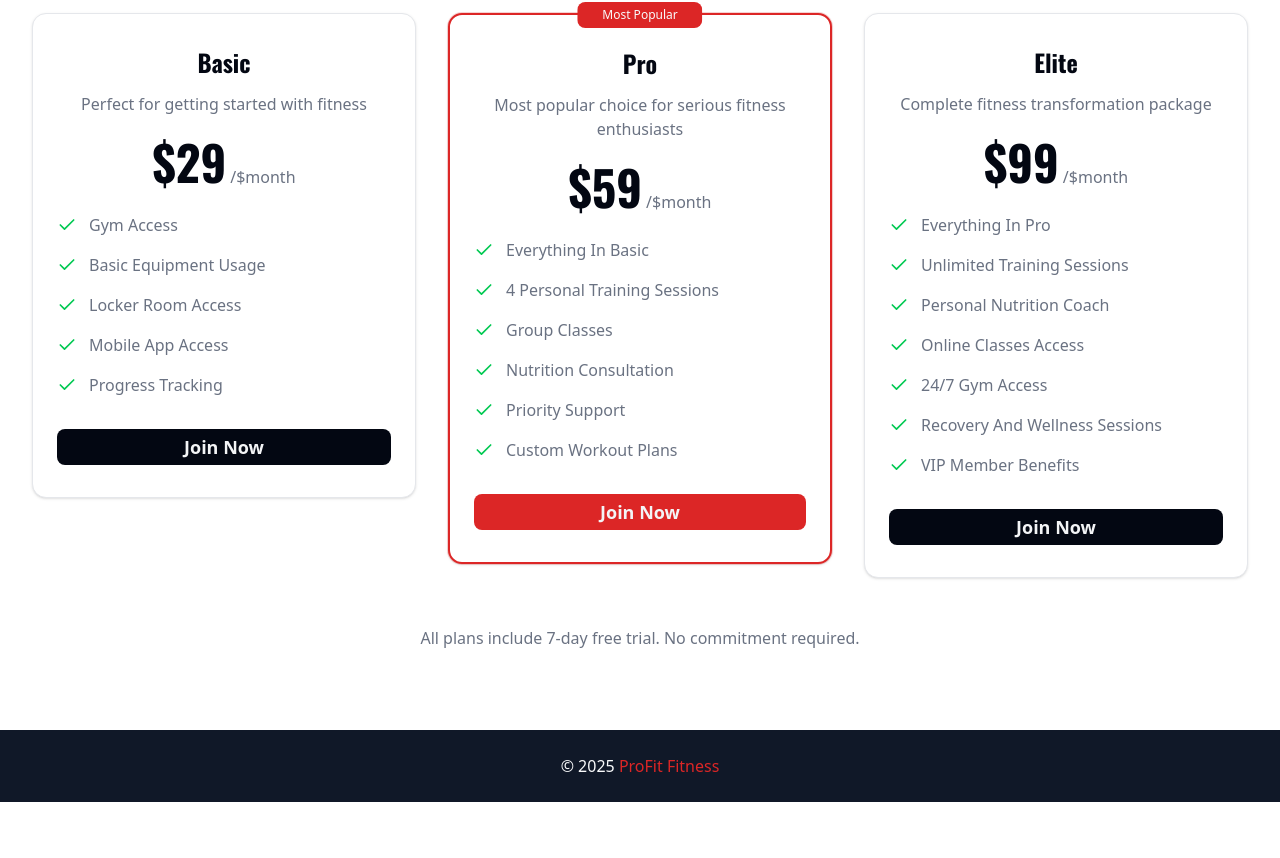
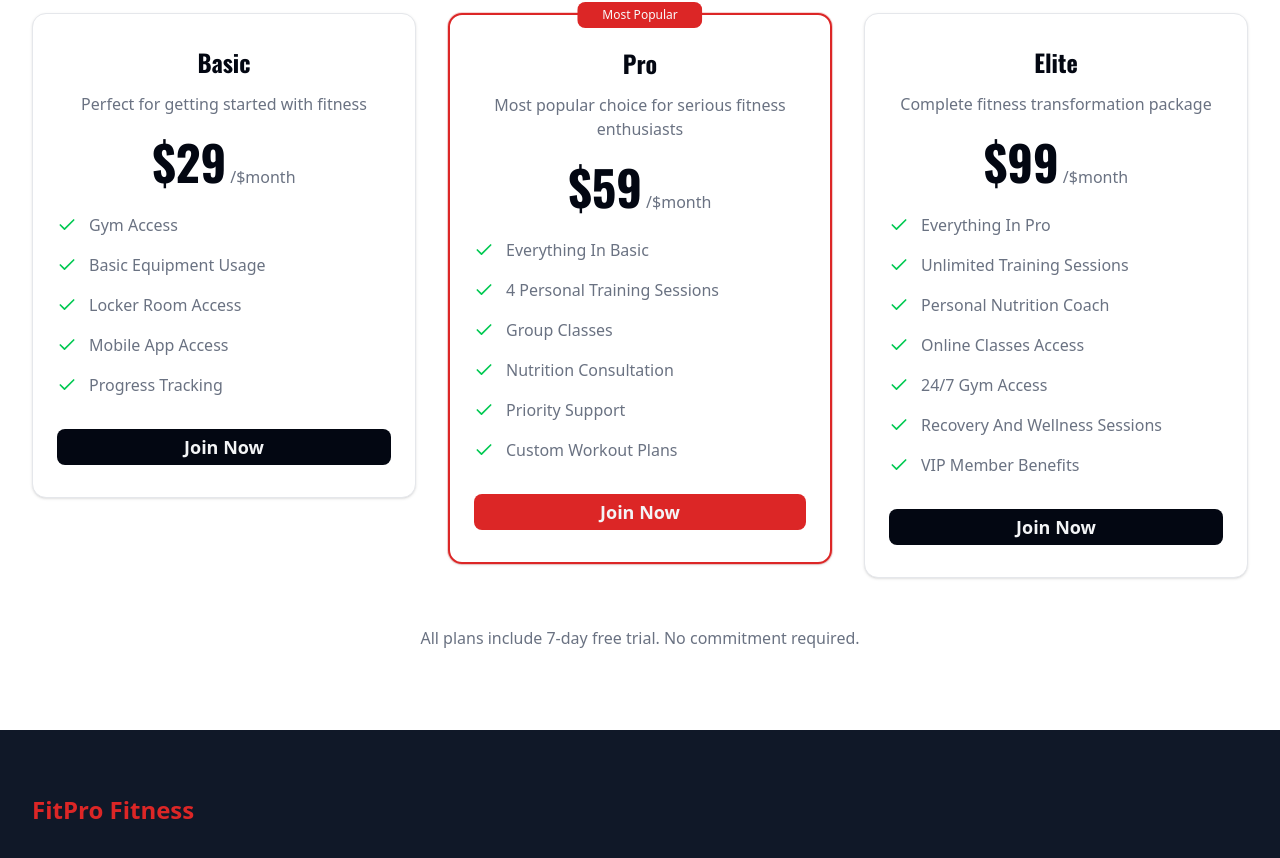
Before and after one commit to emmeiwhite/fitness-app, a Next.js app: page / in a window 1280 px wide. Shown: the part 3211-4069 px from the top of the page. Before the commit the page ends 4013 px from the top, so only its background shows below. Built offline with nearby package versions, Linux system fonts and the light colour scheme.

Commit message:
Layout for footer

```diff
--- a/src/components/layout/Footer.tsx
+++ b/src/components/layout/Footer.tsx
@@ -1,9 +1,16 @@
 export default function Footer() {
   return (
-    <footer className="bg-secondary-foreground text-primary-foreground py-6">
-      <p className="text-center">
-        &copy; 2025 <span className="text-primary">ProFit Fitness</span>
-      </p>
+    <footer className="bg-secondary-foreground text-neutral-100 transition-colors duration-300">
+      <div className="max-w-7xl mx-auto py-16 px-4 sm:px-6 lg:px-8 ">
+        <div className="grid grid-cols-1 md:grid-cols-4 gap-8">
+          {/* Brand */}
+          <div className="col-span-2">
+            <p className="text-primary text-2xl font-semibold">FitPro Fitness</p>
+          </div>
+
+          {/*  */}
+        </div>
+      </div>
     </footer>
   )
 }
```
